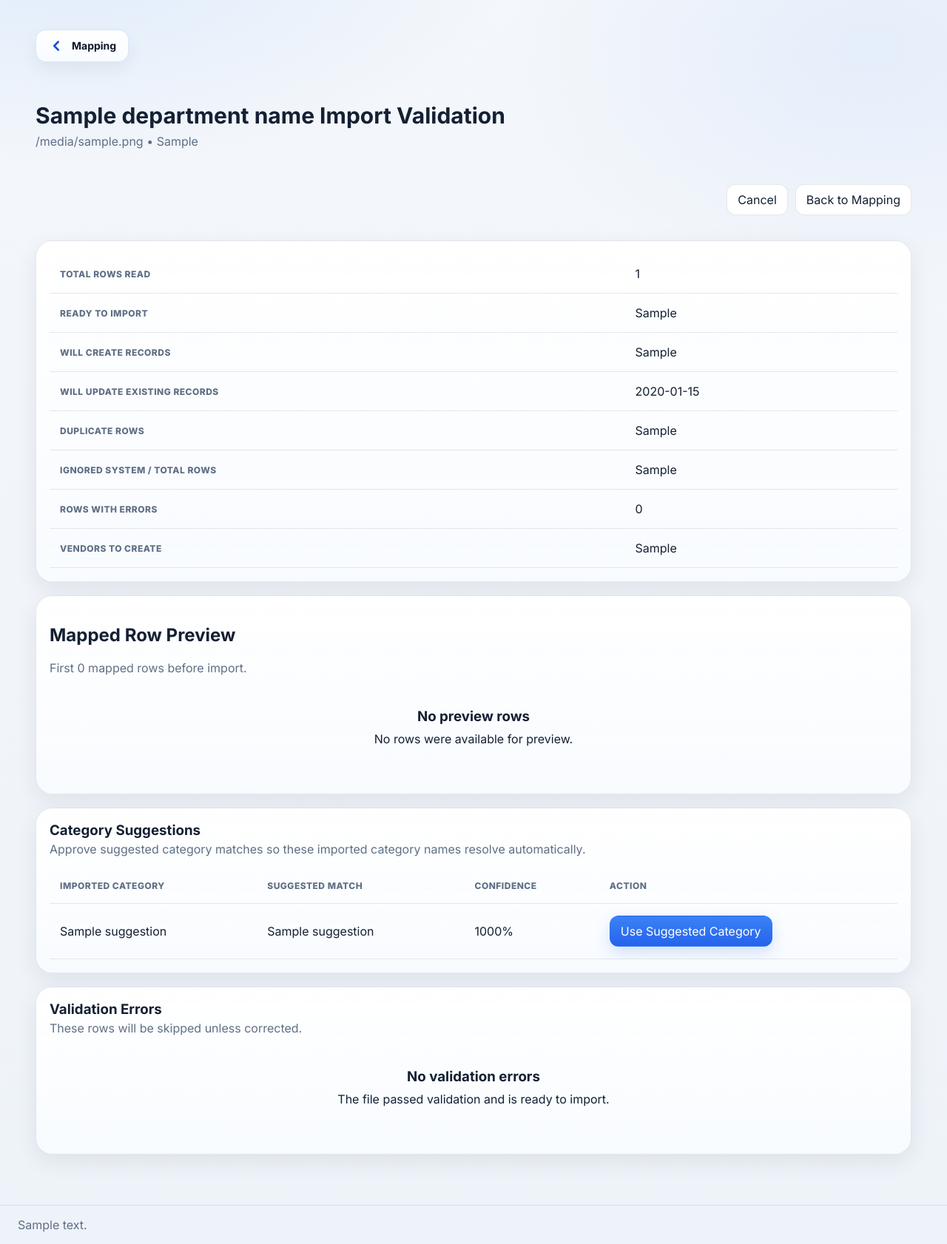
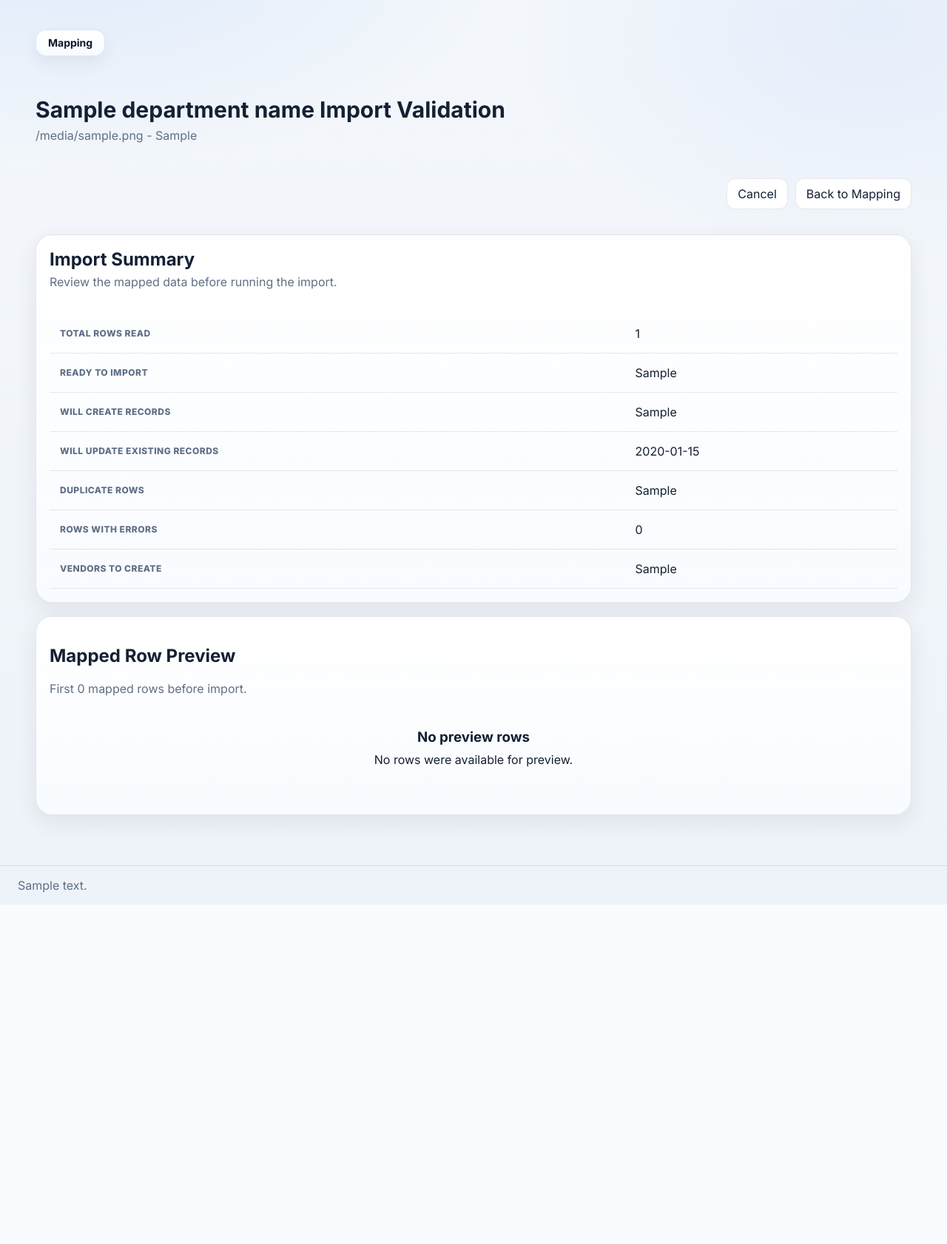
Before and after one commit to bj-pullman/launchpad-core, a Python web app: template apps/finance/templates/finance/imports_validate.html in a window 1280 px wide. Shown: the part 77-1759 px from the top of the page at 74% size. After the commit the page ends 1284 px from the top, so only its background shows below. Run offline with Jinja, Linux system fonts and the light colour scheme; the template is opened without the code that fills it: most values are stand-ins (such as "Sample title", 1, 10 or a date in 2020).

Commit message:
Update validation page for ledger import summary

```diff
--- a/apps/finance/templates/finance/imports_validate.html
+++ b/apps/finance/templates/finance/imports_validate.html
@@ -1,331 +1,65 @@
 {% extends "launchpad_ui/base.html" %}
-
-{% block extra_css %}
-<link rel="stylesheet" href="{{ url_for('finance.static', filename='finance/finance.css') }}">
-{% endblock %}
-
+{% block extra_css %}<link rel="stylesheet" href="{{ url_for('finance.static', filename='finance/finance.css') }}">{% endblock %}
 {% block content %}
 <div class="page-shell finance-shell">
-  <div class="finance-back-row">
-    <a href="{{ url_for('finance.imports_mapping', department_name=department_name, run_id=run.id) }}" class="finance-back-link">
-      <span class="finance-back-link-icon" aria-hidden="true">
-        <svg xmlns="http://www.w3.org/2000/svg" viewBox="0 0 24 24" fill="none" stroke="currentColor" stroke-width="2.8" stroke-linecap="round" stroke-linejoin="round">
-          <path d="M15 18l-6-6 6-6"/>
-        </svg>
-      </span>
-      <span>Mapping</span>
-    </a>
-  </div>
-
-  <div class="page-header">
-    <div>
-      <h1>{{ department_name }} Import Validation</h1>
-      <p class="page-subtitle">{{ run.original_filename }} • {{ run.import_type|replace("_", " ")|title }}</p>
-    </div>
-  </div>
+  <div class="finance-back-row"><a href="{{ url_for('finance.imports_mapping', department_name=department_name, run_id=run.id) }}" class="finance-back-link">Mapping</a></div>
+  <div class="page-header"><div><h1>{{ department_name }} Import Validation</h1><p class="page-subtitle">{{ run.original_filename }} - {% if run.import_type == "transactions" %}Ledger Transactions{% else %}{{ run.import_type|replace("_", " ")|title }}{% endif %}</p></div></div>
 
   <div class="form-actions" style="margin-top: 12px; margin-bottom: 16px;">
-    <a
-      href="{{ url_for('finance.imports', department_name=department_name) }}"
-      class="btn btn-secondary"
-    >
-      Cancel
-    </a>
-
-    <a
-      href="{{ url_for('finance.imports_mapping', department_name=department_name, run_id=run.id) }}"
-      class="btn btn-secondary"
-    >
-      Back to Mapping
-    </a>
-
+    <a href="{{ url_for('finance.imports', department_name=department_name) }}" class="btn btn-secondary">Cancel</a>
+    <a href="{{ url_for('finance.imports_mapping', department_name=department_name, run_id=run.id) }}" class="btn btn-secondary">Back to Mapping</a>
     {% if validation.errors %}
-      <a
-        href="{{ url_for('finance.imports', department_name=department_name) }}"
-        class="btn finance-import-btn"
-      >
-        Upload Corrected File
-      </a>
+      <a href="{{ url_for('finance.imports', department_name=department_name) }}" class="btn finance-import-btn">Upload Corrected File</a>
     {% elif can_manage and validation.valid_rows > 0 %}
-      <form method="post" class="finance-inline-form" data-confirm="Run this import now?" data-confirm-action="confirm">
-        <button type="submit" class="btn finance-import-btn">Run Import</button>
-      </form>
+      <form method="post" class="finance-inline-form"><button type="submit" class="btn finance-import-btn">{% if run.import_type == "transactions" %}Import Ledger{% else %}Run Import{% endif %}</button></form>
     {% endif %}
   </div>
 
   <div class="content-card">
-    <div class="table-wrap">
-      <table class="data-table">
-        <tbody>
-          <tr><th>Total Rows Read</th><td>{{ validation.total_rows }}</td></tr>
-          <tr><th>Ready to Import</th><td>{{ validation.ready_to_import_rows or validation.valid_rows }}</td></tr>
-          <tr><th>Will Create Records</th><td>{{ validation.create_rows or 0 }}</td></tr>
-          <tr><th>Will Update Existing Records</th><td>{{ validation.update_rows or 0 }}</td></tr>
-          <tr><th>Duplicate Rows</th><td>{{ validation.duplicate_rows or 0 }}</td></tr>
-          <tr><th>Ignored System / Total Rows</th><td>{{ validation.ignored_rows or 0 }}</td></tr>
-          <tr><th>Rows With Errors</th><td>{{ validation.error_rows or validation.errors|length }}</td></tr>
-          <tr><th>Vendors To Create</th><td>{{ validation.vendors_to_create }}</td></tr>
-        </tbody>
-      </table>
-    </div>
+    <div class="finance-section-header"><div><h2 class="finance-section-title">{% if run.import_type == "transactions" %}Ledger Import Summary{% else %}Import Summary{% endif %}</h2><p class="finance-section-subtitle">Review the mapped data before running the import.</p></div></div>
+    <div class="table-wrap"><table class="data-table"><tbody>
+      <tr><th>Total Rows Read</th><td>{{ validation.total_rows }}</td></tr>
+      <tr><th>Ready to Import</th><td>{{ validation.ready_to_import_rows or validation.valid_rows }}</td></tr>
+      {% if run.import_type == "transactions" %}
+        <tr><th>Ledger Classification</th><td>T/C values will classify rows as budget, encumbrance, expenditure, journal, transfer, or other.</td></tr>
+        <tr><th>Fiscal Year Mapping</th><td>Mapped dates will be matched to Launchpad Fiscal Year settings.</td></tr>
+        <tr><th>Linked Objects</th><td>Ledger rows will build Budget Accounts, Purchase Orders, Vendors, and Record links.</td></tr>
+      {% else %}
+        <tr><th>Will Create Records</th><td>{{ validation.create_rows or 0 }}</td></tr>
+        <tr><th>Will Update Existing Records</th><td>{{ validation.update_rows or 0 }}</td></tr>
+      {% endif %}
+      <tr><th>Duplicate Rows</th><td>{{ validation.duplicate_rows or 0 }}</td></tr>
+      <tr><th>Rows With Errors</th><td>{{ validation.error_rows or validation.errors|length }}</td></tr>
+      <tr><th>Vendors To Create</th><td>{{ validation.vendors_to_create }}</td></tr>
+    </tbody></table></div>
   </div>
 
   <div class="content-card">
-    <div class="finance-section-header">
-      <div>
-        <h2>Mapped Row Preview</h2>
-        <p class="page-subtitle">First {{ validation.preview_rows|length }} mapped rows before import.</p>
-      </div>
-    </div>
-
-{% if validation.preview_rows %}
-  <div class="table-wrap">
-    <table class="data-table finance-preview-table">
-      <thead>
-
+    <div class="finance-section-header"><div><h2>Mapped Row Preview</h2><p class="page-subtitle">First {{ validation.preview_rows|length }} mapped rows before import.</p></div></div>
+    {% if validation.preview_rows %}
+      <div class="table-wrap"><table class="data-table finance-preview-table"><thead>
         {% if run.import_type == "transactions" %}
-
-        <tr>
-          <th>Action</th>
-          <th>Date</th>
-          <th>Description</th>
-          <th>Vendor</th>
-          <th>Type</th>
-          <th class="text-right">Spent</th>
-          <th class="text-right">Encumbered</th>
-          <th>Suggested</th>
-        </tr>
-
+          <tr><th>Date</th><th>T/C</th><th>Type</th><th>Description</th><th>Vendor</th><th>PO</th><th>Account</th><th>Budget</th><th>Spent</th><th>Encumbered</th></tr>
         {% elif run.import_type == "vendors" %}
-
-          <tr>
-            <th>Vendor Name</th>
-            <th>Vendor Code</th>
-            <th>Website</th>
-            <th>Main Phone</th>
-            <th>Billing Email</th>
-            <th>Import Action</th>
-          </tr>
-
+          <tr><th>Vendor Name</th><th>Vendor Code</th><th>Website</th><th>Main Phone</th><th>Billing Email</th><th>Import Action</th></tr>
         {% else %}
-
-          <tr>
-            <th>Title</th>
-            <th>Vendor</th>
-            <th>Account</th>
-            <th>PO</th>
-            <th class="text-right">Cost</th>
-            <th>Status</th>
-          </tr>
-
+          <tr><th>Title</th><th>Vendor</th><th>Account</th><th>PO</th><th>Cost</th><th>Status</th></tr>
         {% endif %}
-
-      </thead>
-
-      <tbody>
-
+      </thead><tbody>
         {% for row in validation.preview_rows %}
-
           {% if run.import_type == "transactions" %}
-
-            <tr>
-              <td>
-                <div class="finance-record-title">
-                  {{ row._import_action_label or "Ready to Import" }}
-                </div>
-                <div class="finance-meta">
-                  {{ row._import_action_reason or "Row passed validation." }}
-                </div>
-              </td>
-
-              <td class="finance-nowrap">
-                {{ row.purchase_date or "—" }}
-              </td>
-
-              <td>
-                <div class="finance-record-title">
-                  {{ row.title or row.description or "Untitled Transaction" }}
-                </div>
-
-                {% if row.account_code or row.po_number %}
-                  <div class="finance-meta">
-                    {% if row.account_code %}
-                      Acct {{ row.account_code }}
-                    {% endif %}
-
-                    {% if row.account_code and row.po_number %}
-                      ·
-                    {% endif %}
-
-                    {% if row.po_number %}
-                      PO {{ row.po_number }}
-                    {% endif %}
-                  </div>
-                {% endif %}
-              </td>
-
-              <td>{{ row.vendor_name or "—" }}</td>
-
-              <td>
-                <span class="finance-pill">
-                  {{ row.transaction_type or "other" }}
-                </span>
-              </td>
-
-              <td class="text-right">
-                {{ row.expenditure_amount or "0.00" }}
-              </td>
-
-              <td class="text-right">
-                {{ row.encumbrance_amount or "0.00" }}
-              </td>
-
-              <td>{{ row.suggested_record_type or "—" }}</td>
-            </tr>
-
+            <tr><td>{{ row.purchase_date or "-" }}</td><td>{{ row.transaction_code or row.tc or "-" }}</td><td>{{ row.transaction_type or row.ledger_kind or "auto" }}</td><td>{{ row.title or row.description or "Untitled Ledger Row" }}</td><td>{{ row.vendor_name or "-" }}</td><td>{{ row.po_number or "-" }}</td><td>{{ row.account_code or "-" }}</td><td>{{ row.budget_amount or "0.00" }}</td><td>{{ row.expenditure_amount or "0.00" }}</td><td>{{ row.encumbrance_amount or "0.00" }}</td></tr>
           {% elif run.import_type == "vendors" %}
-
-            <tr>
-              <td>{{ row.vendor_name or "—" }}</td>
-              <td>{{ row.vendor_code or "—" }}</td>
-              <td>{{ row.website or "—" }}</td>
-              <td>{{ row.main_phone or "—" }}</td>
-              <td>{{ row.billing_email or "—" }}</td>
-              <td>{{ row._import_action or "—" }}</td>
-            </tr>
-
+            <tr><td>{{ row.vendor_name or "-" }}</td><td>{{ row.vendor_code or "-" }}</td><td>{{ row.website or "-" }}</td><td>{{ row.main_phone or "-" }}</td><td>{{ row.billing_email or "-" }}</td><td>{{ row._import_action or "-" }}</td></tr>
           {% else %}
-
-            <tr>
-              <td>{{ row.title or "—" }}</td>
-              <td>{{ row.vendor_name or "—" }}</td>
-              <td>{{ row.account_code or "—" }}</td>
-              <td>{{ row.po_number or "—" }}</td>
-              <td class="text-right">{{ row.cost or "—" }}</td>
-              <td>{{ row.status or "—" }}</td>
-            </tr>
-
+            <tr><td>{{ row.title or "-" }}</td><td>{{ row.vendor_name or "-" }}</td><td>{{ row.account_code or "-" }}</td><td>{{ row.po_number or "-" }}</td><td>{{ row.cost or "-" }}</td><td>{{ row.status or "-" }}</td></tr>
           {% endif %}
-
         {% endfor %}
-
-      </tbody>
-    </table>
-  </div>
-
-{% else %}
-
-      <div class="finance-empty">
-        <h3>No preview rows</h3>
-        <p>No rows were available for preview.</p>
-      </div>
-    {% endif %}
-  </div>
-
-{% if validation.category_suggestions %}
-  <div class="content-card">
-    <div class="finance-section-header">
-      <div>
-        <h3 class="finance-section-title">Category Suggestions</h3>
-        <p class="page-subtitle">
-          Approve suggested category matches so these imported category names resolve automatically.
-        </p>
-      </div>
-    </div>
-
-    <div class="table-wrap">
-      <table class="data-table">
-        <thead>
-          <tr>
-            <th>Imported Category</th>
-            <th>Suggested Match</th>
-            <th>Confidence</th>
-            <th>Action</th>
-          </tr>
-        </thead>
-
-        <tbody>
-          {% for suggestion in validation.category_suggestions %}
-            <tr>
-              <td>{{ suggestion.imported_category_name }}</td>
-              <td>{{ suggestion.suggested_category_name or "—" }}</td>
-              <td>{{ (suggestion.confidence_score * 100)|round(0) }}%</td>
-              <td>
-                {% if suggestion.suggested_category_id %}
-                  <form
-                    method="post"
-                    action="{{ url_for(
-                      'finance.imports_category_suggestion_approve',
-                      department_name=department_name,
-                      run_id=run.id,
-                      suggestion_id=suggestion.id
-                    ) }}"
-                    class="finance-inline-form"
-                    data-confirm="Approve this category match?"
-                    data-confirm-action="confirm"
-                  >
-                    <button type="submit" class="btn btn-primary">
-                      Use Suggested Category
-                    </button>
-                  </form>
-                {% else %}
-                  <span class="muted">No suggestion</span>
-                {% endif %}
-              </td>
-            </tr>
-          {% endfor %}
-        </tbody>
-      </table>
-    </div>
-  </div>
-{% endif %}
-
-  <div class="content-card">
-    <div class="finance-section-header">
-      <div>
-        <h3 class="finance-section-title">Validation Errors</h3>
-        <p class="page-subtitle">These rows will be skipped unless corrected.</p>
-      </div>
-
-      {% if validation.errors %}
-        <div class="page-header-actions">
-          <a
-            href="{{ url_for('finance.export_import_errors', run_id=run.id) }}"
-            class="btn finance-import-btn"
-          >
-            Export Errors CSV
-          </a>
-        </div>
-      {% endif %}
-    </div>
-
-    {% if validation.errors %}
-      <div class="table-wrap">
-        <table class="data-table">
-          <thead>
-            <tr>
-              <th>Row</th>
-              <th>Source Identifier</th>
-              <th>Error</th>
-            </tr>
-          </thead>
-          <tbody>
-            {% for error in validation.errors %}
-              <tr>
-                <td>{{ error.row_number }}</td>
-                <td>{{ error.source_identifier or "—" }}</td>
-                <td>{{ error.error_message }}</td>
-              </tr>
-            {% endfor %}
-          </tbody>
-        </table>
-      </div>
+      </tbody></table></div>
     {% else %}
-      <div class="finance-empty">
-        <h3>No validation errors</h3>
-        <p>The file passed validation and is ready to import.</p>
-      </div>
+      <div class="finance-empty"><h3>No preview rows</h3><p>No rows were available for preview.</p></div>
     {% endif %}
   </div>
 </div>
 {% endblock %}
+{% block extra_js %}<script src="{{ url_for('finance.static', filename='finance/finance.js') }}"></script>{% endblock %}
```
